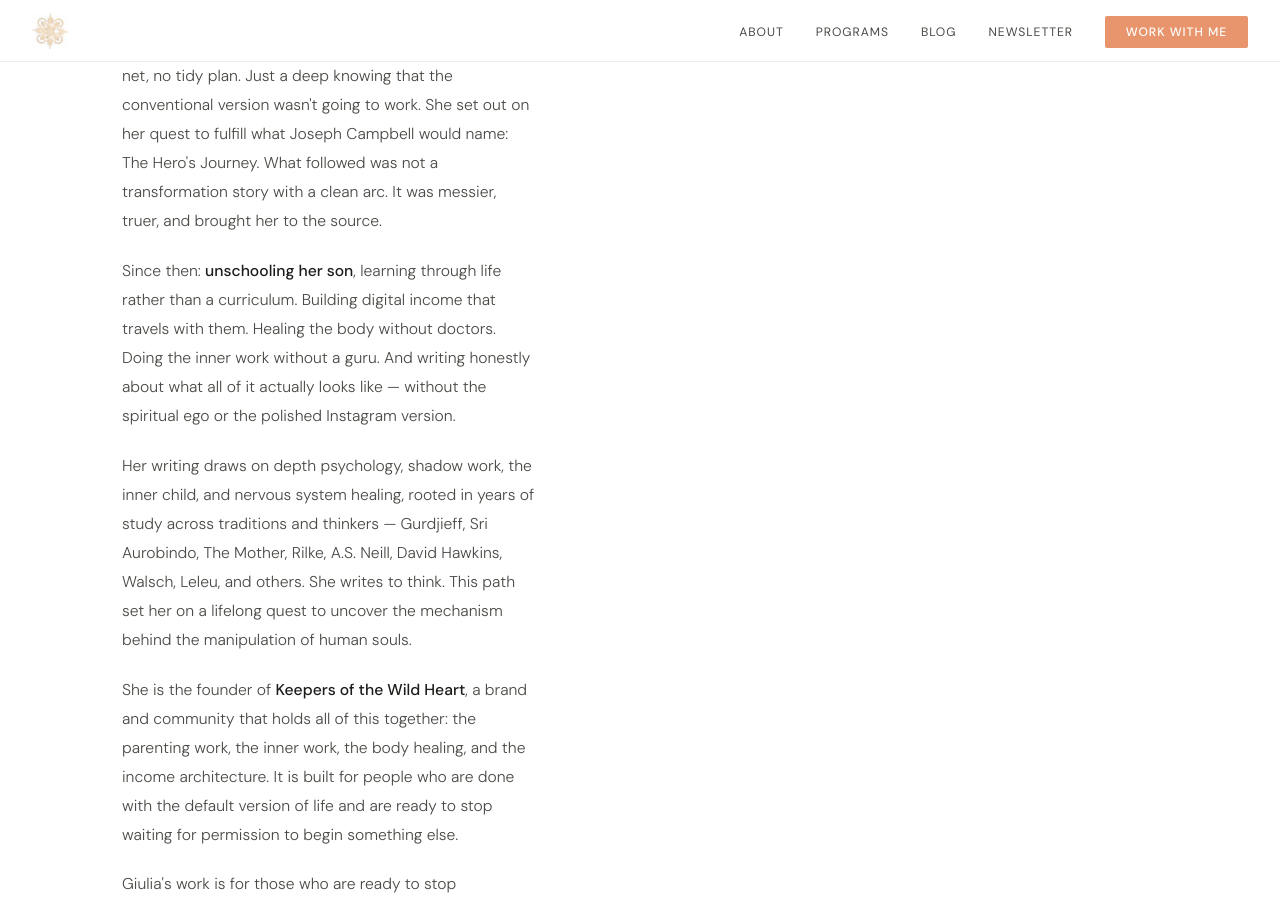
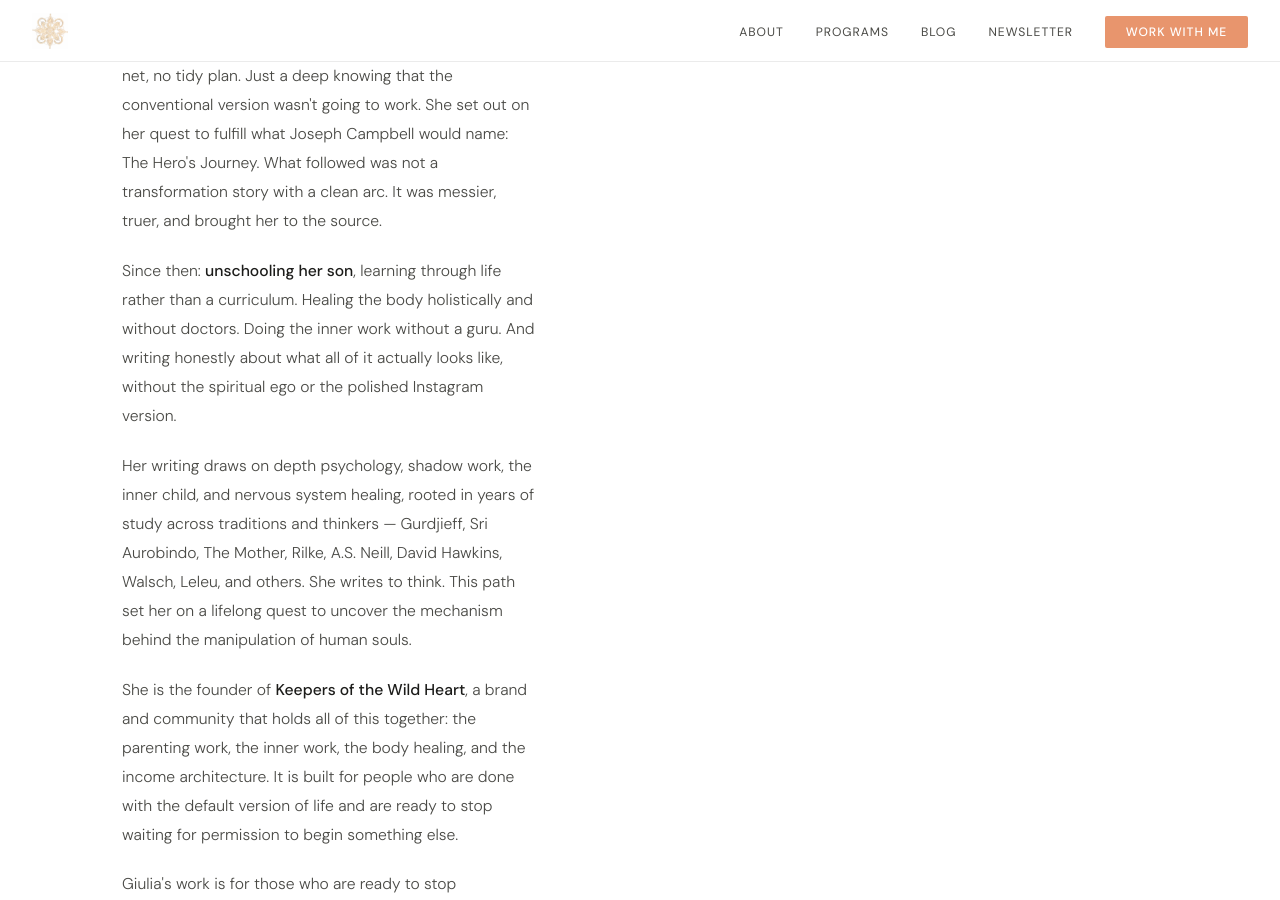
Before and after one commit to Blubell26/giuliapacciotti.com, a Jekyll site: the page built from about.md, in a window 1280 px wide and 900 px high, scrolled down 461 px. Built offline with Jekyll 4.4.1, drawn with Linux system fonts in a browser that asks for light colours.

Commit message:
Update about.html

```diff
--- a/_layouts/about.html
+++ b/_layouts/about.html
@@ -83,7 +83,7 @@
 
       <p>A few years ago she packed up her life and left. No safety net, no tidy plan. Just a deep knowing that the conventional version wasn't going to work. She set out on her quest to fulfill what Joseph Campbell would name: The Hero's Journey. What followed was not a transformation story with a clean arc. It was messier, truer, and brought her to the source.</p>
 
-      <p>Since then: <strong>unschooling her son</strong>, learning through life rather than a curriculum. Building digital income that travels with them. Healing the body without doctors. Doing the inner work without a guru. And writing honestly about what all of it actually looks like — without the spiritual ego or the polished Instagram version.</p>
+      <p>Since then: <strong>unschooling her son</strong>, learning through life rather than a curriculum. Healing the body holistically and without doctors. Doing the inner work without a guru. And writing honestly about what all of it actually looks like, without the spiritual ego or the polished Instagram version.</p>
 
       <p>Her writing draws on depth psychology, shadow work, the inner child, and nervous system healing, rooted in years of study across traditions and thinkers — Gurdjieff, Sri Aurobindo, The Mother, Rilke, A.S. Neill, David Hawkins, Walsch, Leleu, and others. She writes to think. This path set her on a lifelong quest to uncover the mechanism behind the manipulation of human souls.</p>
 
```
